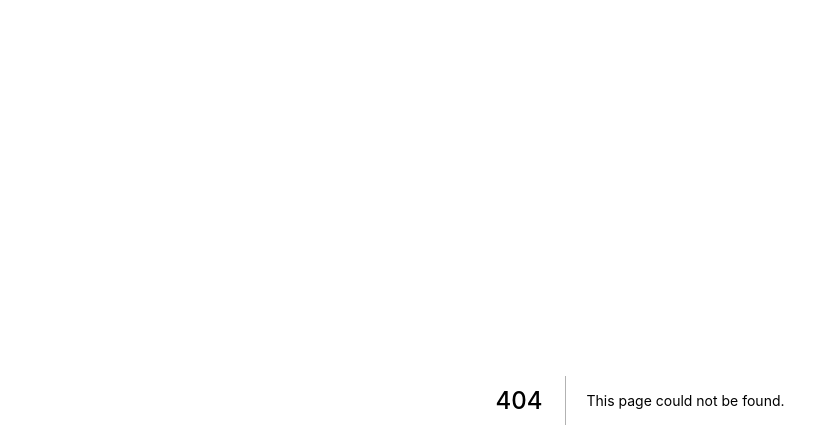
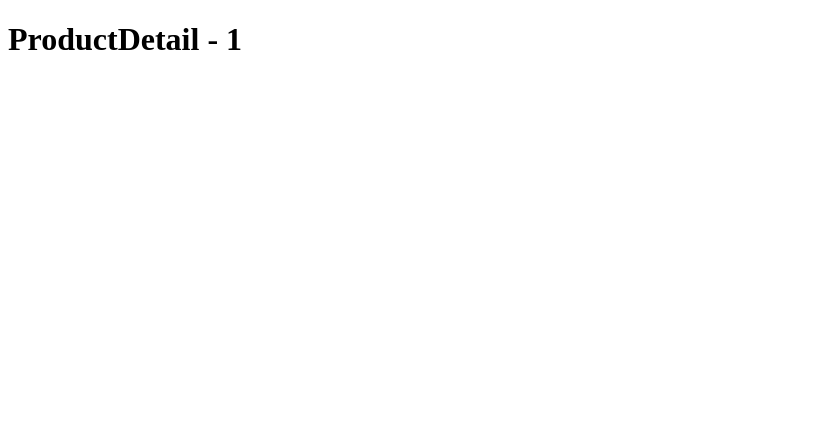
Before and after one commit to eriksongoncalves/ignite-shop, a Next.js app: page /product/1 in a window 1280 px wide. Before the commit this address had no page. Shown: the top 448 px of the page, without its empty margins (0-839 px from the left). Built offline with nearby package versions, Linux system fonts and the light colour scheme.

Commit message:
feat: config document and fonts

```diff
--- /dev/null
+++ b/src/pages/_document.tsx
@@ -0,0 +1,25 @@
+import { Html, Head, Main, NextScript } from 'next/document'
+
+export default function Document() {
+  return (
+    <Html lang="pt-BR">
+      <Head>
+        <link rel="preconnect" href="https://fonts.googleapis.com" />
+        <link
+          rel="preconnect"
+          href="https://fonts.gstatic.com"
+          crossOrigin="anonymous"
+        />
+        <link
+          href="https://fonts.googleapis.com/css2?family=Roboto:wght@400;700&display=swap"
+          rel="stylesheet"
+        />
+      </Head>
+
+      <body>
+        <Main />
+        <NextScript />
+      </body>
+    </Html>
+  )
+}
--- a/src/pages/index.tsx
+++ b/src/pages/index.tsx
@@ -1,3 +1,3 @@
 export default function Home() {
-  return <h1>Hello</h1>
+  return <h1>Home</h1>
 }
--- /dev/null
+++ b/src/pages/product/[id].tsx
@@ -0,0 +1,8 @@
+import { useRouter } from 'next/router'
+
+export default function ProductDetail() {
+  const { query } = useRouter()
+  const productId = query.id
+
+  return <h1>ProductDetail - {productId}</h1>
+}
--- /dev/null
+++ b/src/pages/product/index.tsx
@@ -0,0 +1,3 @@
+export default function Product() {
+  return <h1>Product</h1>
+}
--- /dev/null
+++ b/src/pages/success.tsx
@@ -0,0 +1,3 @@
+export default function Success() {
+  return <h1>Success</h1>
+}
```
